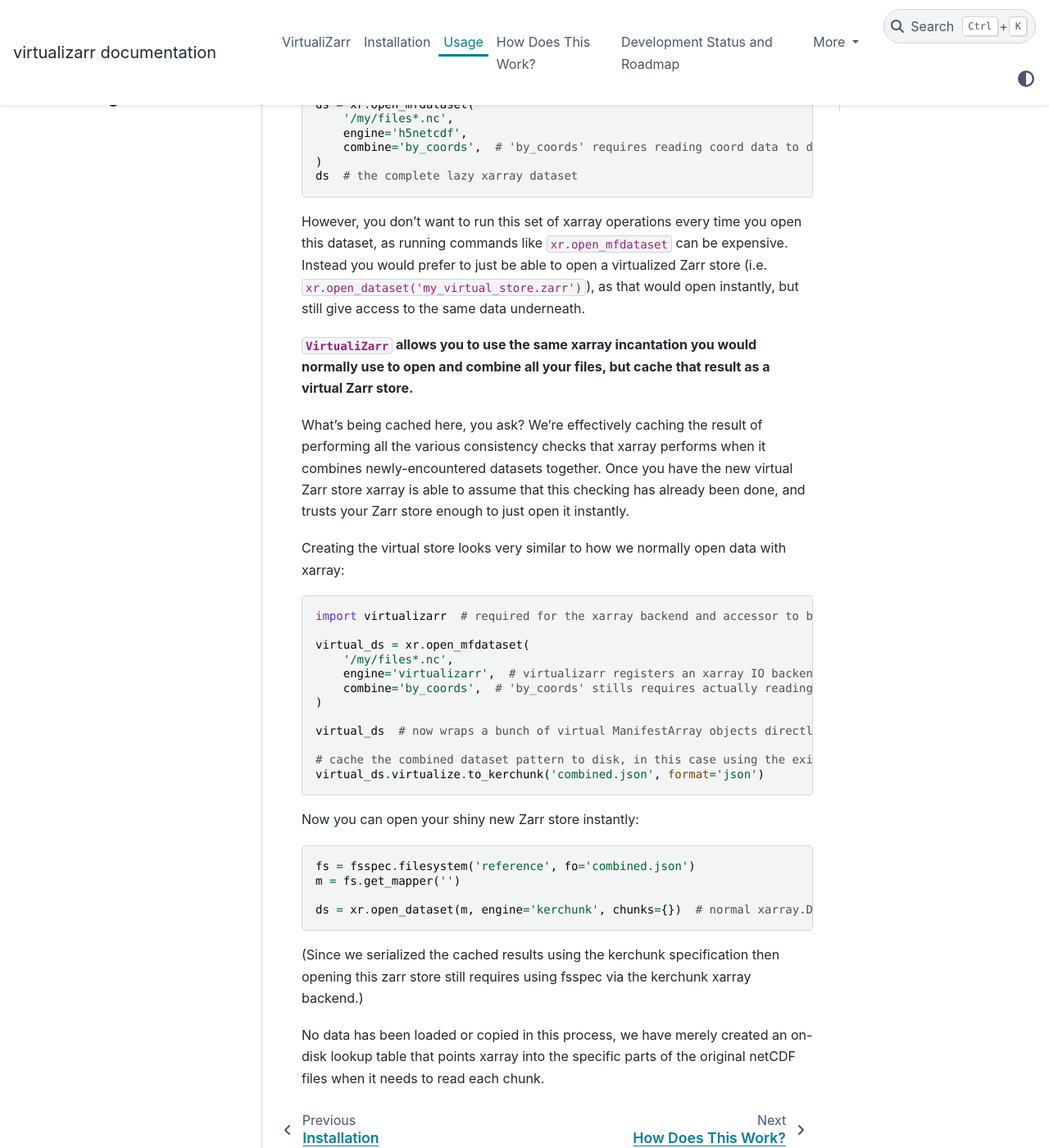
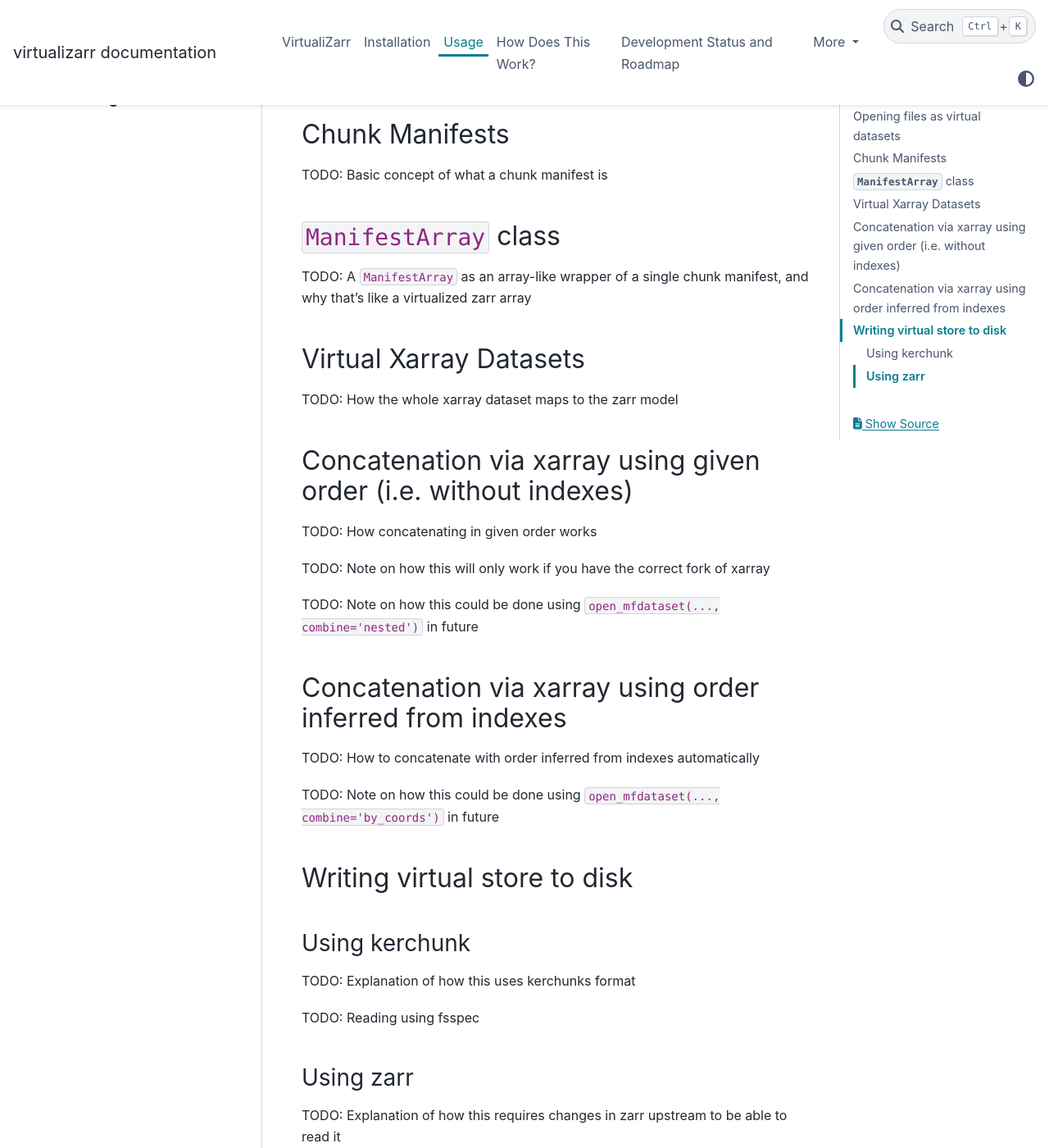
Before and after one commit to zarr-developers/VirtualiZarr, a Sphinx documentation site: the page built from docs/usage.md, in a window 1280 px wide and 1400 px high, scrolled down 393 px. Shown: the whole window at 82% size. Built offline with Sphinx 7.4.7 and the PyData theme 0.15.4, drawn with Linux system fonts in a browser that asks for light colours; some of the changed text lies outside the part shown.

Commit message:
sketch out narrative documentation

````diff
--- a/docs/usage.md
+++ b/docs/usage.md
@@ -1,50 +1,48 @@
+(usage)=
 # Usage
 
-**NOTE: This package is in development. The usage examples in this section are currently aspirational. Progress towards making these examples work is tracked in [issue #2](https://github.com/TomNicholas/VirtualiZarr/issues/2).**
+This page explains how to use VirtualiZarr today, by introducing the key concepts one-by-one.
 
-Let's say you have a bunch of legacy files (e.g. netCDF) which together tile to form a large dataset. Let's imagine you already know how to use xarray to open these files and combine the opened dataset objects into one complete dataset. (If you don't then read the [xarray docs page on combining data](https://docs.xarray.dev/en/stable/user-guide/combining.html).)
+## Opening files as virtual datasets
 
-```python
-ds = xr.open_mfdataset(
-    '/my/files*.nc',
-    engine='h5netcdf',
-    combine='by_coords',  # 'by_coords' requires reading coord data to determine concatenation order
-)
-ds  # the complete lazy xarray dataset
-```
+TODO: `open_virtual_dataset`
 
-However, you don't want to run this set of xarray operations every time you open this dataset, as running commands like `xr.open_mfdataset` can be expensive. Instead you would prefer to just be able to open a virtualized Zarr store (i.e. `xr.open_dataset('my_virtual_store.zarr')`), as that would open instantly, but still give access to the same data underneath.
+TODO: Note about how in future this will be possible using only `xr.open_dataset`
 
-**`VirtualiZarr` allows you to use the same xarray incantation you would normally use to open and combine all your files, but cache that result as a virtual Zarr store.**
+## Chunk Manifests
 
-What's being cached here, you ask? We're effectively caching the result of performing all the various consistency checks that xarray performs when it combines newly-encountered datasets together. Once you have the new virtual Zarr store xarray is able to assume that this checking has already been done, and trusts your Zarr store enough to just open it instantly.
+TODO: Basic concept of what a chunk manifest is
 
-Creating the virtual store looks very similar to how we normally open data with xarray:
+## `ManifestArray` class
 
-```python
-import virtualizarr  # required for the xarray backend and accessor to be present
+TODO: A `ManifestArray` as an array-like wrapper of a single chunk manifest, and why that's like a virtualized zarr array
 
-virtual_ds = xr.open_mfdataset(
-    '/my/files*.nc',
-    engine='virtualizarr',  # virtualizarr registers an xarray IO backend that returns ManifestArray objects
-    combine='by_coords',  # 'by_coords' stills requires actually reading coordinate data
-)
+## Virtual Xarray Datasets
 
-virtual_ds  # now wraps a bunch of virtual ManifestArray objects directly
+TODO: How the whole xarray dataset maps to the zarr model
 
-# cache the combined dataset pattern to disk, in this case using the existing kerchunk specification for reference files
-virtual_ds.virtualize.to_kerchunk('combined.json', format='json')
-```
+## Concatenation via xarray using given order (i.e. without indexes)
 
-Now you can open your shiny new Zarr store instantly:
+TODO: How concatenating in given order works
 
-```python
-fs = fsspec.filesystem('reference', fo='combined.json')
-m = fs.get_mapper('')
+TODO: Note on how this will only work if you have the correct fork of xarray
 
-ds = xr.open_dataset(m, engine='kerchunk', chunks={})  # normal xarray.Dataset object, wrapping dask/numpy arrays etc.
-```
+TODO: Note on how this could be done using `open_mfdataset(..., combine='nested')` in future
 
-(Since we serialized the cached results using the kerchunk specification then opening this zarr store still requires using fsspec via the kerchunk xarray backend.)
+## Concatenation via xarray using order inferred from indexes
 
-No data has been loaded or copied in this process, we have merely created an on-disk lookup table that points xarray into the specific parts of the original netCDF files when it needs to read each chunk.
+TODO: How to concatenate with order inferred from indexes automatically
+
+TODO: Note on how this could be done using `open_mfdataset(..., combine='by_coords')` in future
+
+## Writing virtual store to disk
+
+### Using kerchunk
+
+TODO: Explanation of how this uses kerchunks format
+
+TODO: Reading using fsspec
+
+### Using zarr
+
+TODO: Explanation of how this requires changes in zarr upstream to be able to read it
````
Also changed, not shown: docs/index.md (+52 -0 lines).
